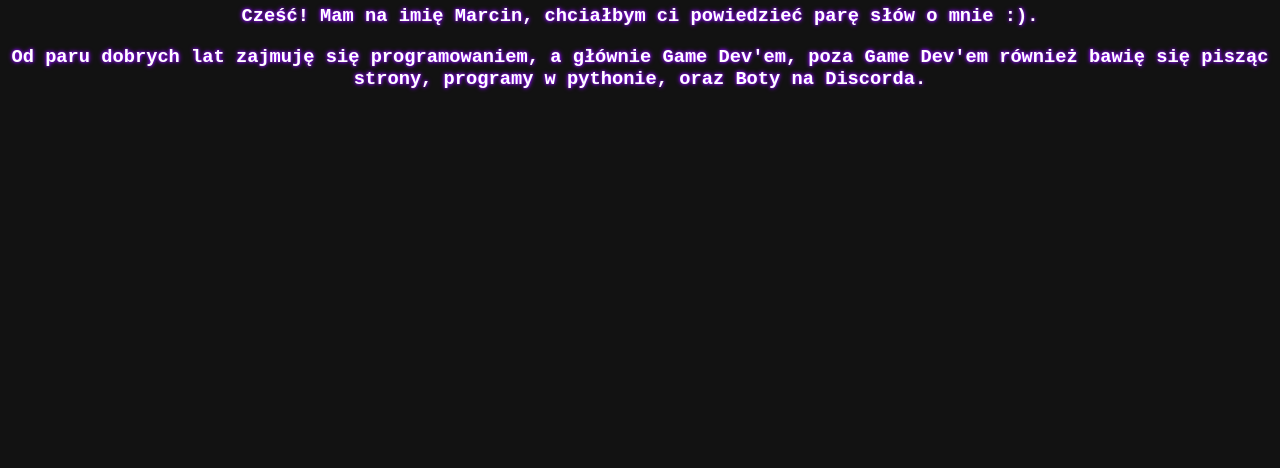
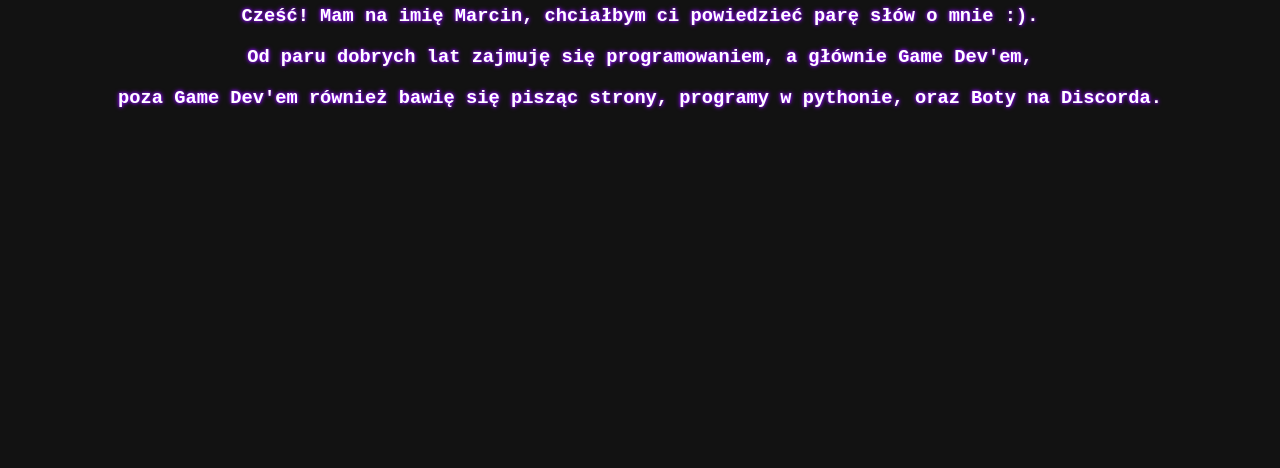
Before and after one commit to Debekami/Debekami, a plain HTML site: page aboutme/index.html in a window 1280 px wide. Shown: the part 332-800 px from the top of the page. Drawn offline with Linux system fonts and the light colour scheme.

Commit message:
Some changes

```diff
--- a/aboutme/index.html
+++ b/aboutme/index.html
@@ -31,7 +31,8 @@
 		<content>
 			<h1>O Mnie</h1>
 			<h3>Cześć! Mam na imię Marcin, chciałbym ci powiedzieć parę słów o mnie :).</h3>
-			<h3>Od paru dobrych lat zajmuję się programowaniem, a głównie Game Dev'em, poza Game Dev'em również bawię się pisząc strony, programy w pythonie, oraz Boty na Discorda.</h3>
+			<h3>Od paru dobrych lat zajmuję się programowaniem, a głównie Game Dev'em,</h3>
+			<h3> poza Game Dev'em również bawię się pisząc strony, programy w pythonie, oraz Boty na Discorda.</h3>
 		</content>
 		<script src = "../scripts/nav.js"></script>
 	</body>
```
